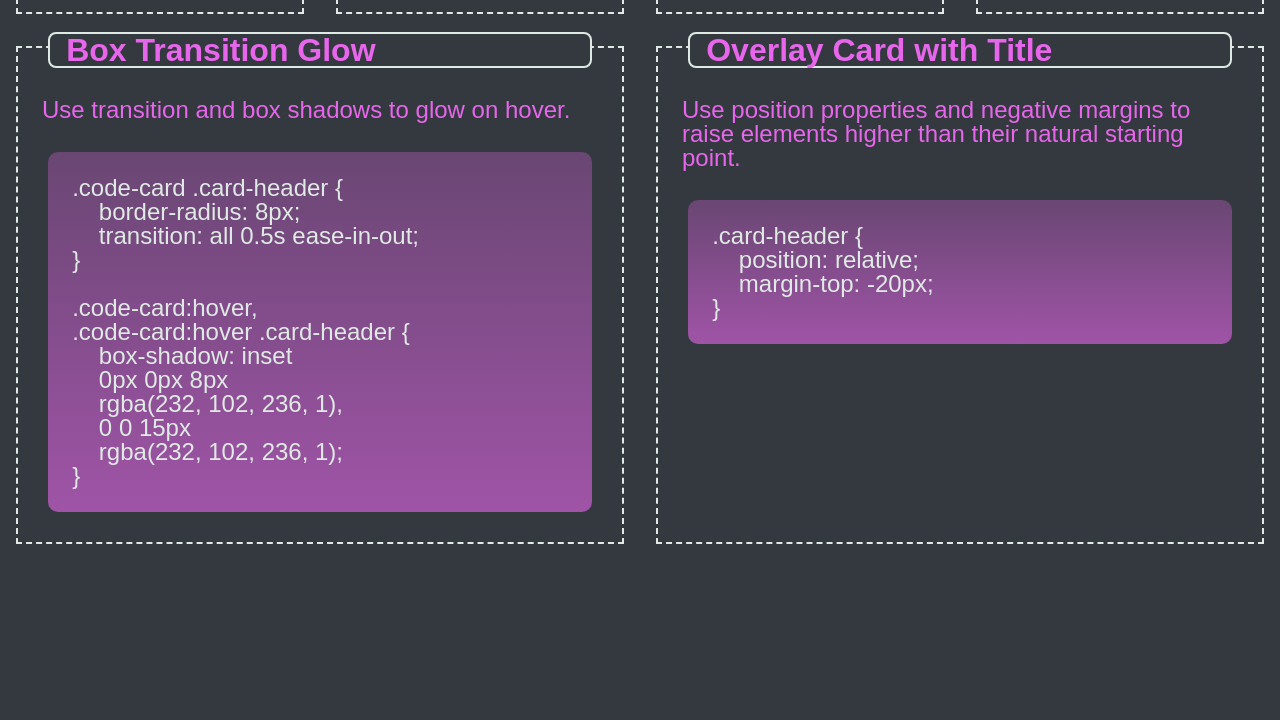
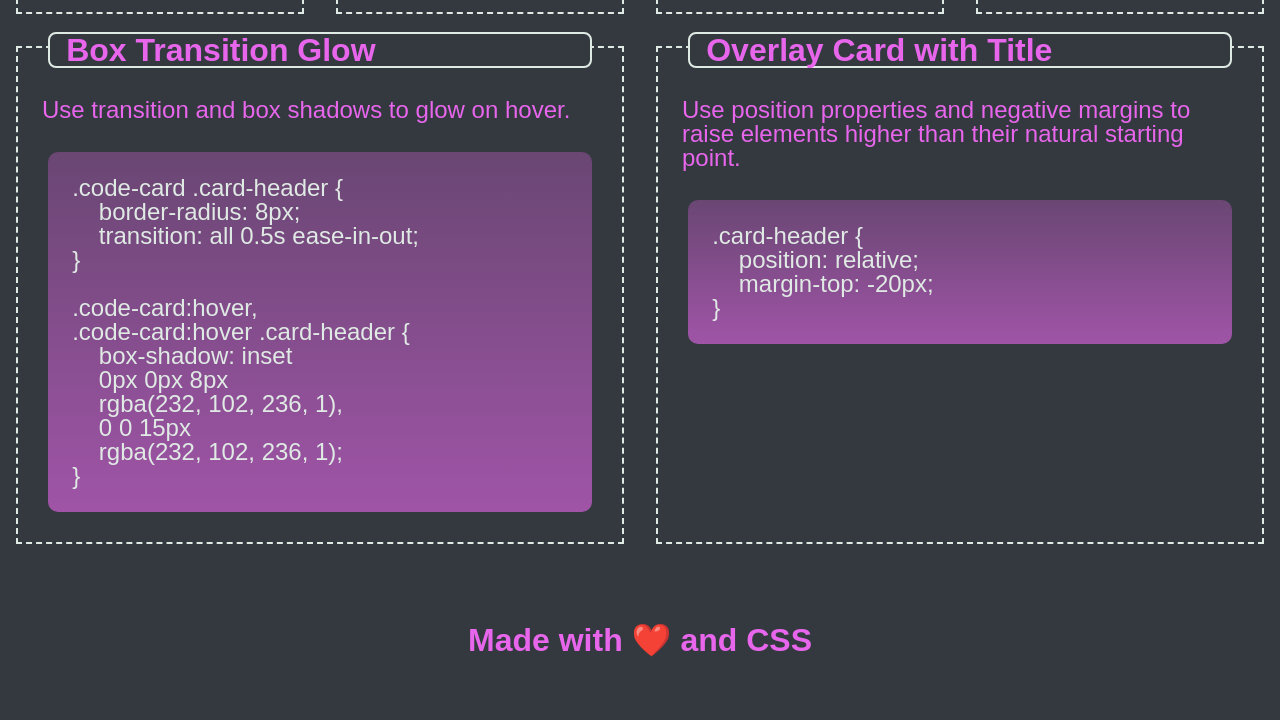
Before and after one commit to inklein1997/Advanced-CSS-mini-project, a plain HTML site: page index.html in a window 1280 px wide. Shown: the part 733-1453 px from the top of the page. Before the commit the page ends 1293 px from the top, so only its background shows below. Drawn offline with Linux system fonts and the light colour scheme.

Commit message:
added footer

```diff
--- a/assets/css/style.css
+++ b/assets/css/style.css
@@ -80,6 +80,9 @@ pre {
     color: var(--offwhite);
     user-select: all;
 }
+.card::selection {
+    color: #29EFCB;
+}
 
 .card .card-header {
     border-radius: 8px;
@@ -95,6 +98,14 @@ pre {
     rgba(232, 102, 236, 1);
 }
 
+footer {
+    color: var(--pink);
+    font-size: 2em;
+    text-align: center;
+    padding: 2em 0 2em 0
+
+}
+
 @media screen and (max-width: 992px) {
     .card {
         flex-basis: calc(50% - 4em);
@@ -107,11 +118,3 @@ pre {
         flex-basis: calc(100% - 2em);
     }
 }
-
-
-/* @media screen and (min-width: 992px) {
-    .card-column {
-      flex: 0 0 33.333%;
-      max-width: 33.333%;
-    }
-  } */
--- a/index.html
+++ b/index.html
@@ -117,8 +117,10 @@
 }</code></pre>
                 </div>
             </section>
-
         </div>
+        <footer>
+            <h4>Made with ❤️ and CSS</h4>
+        </footer>
 
 
 
```
